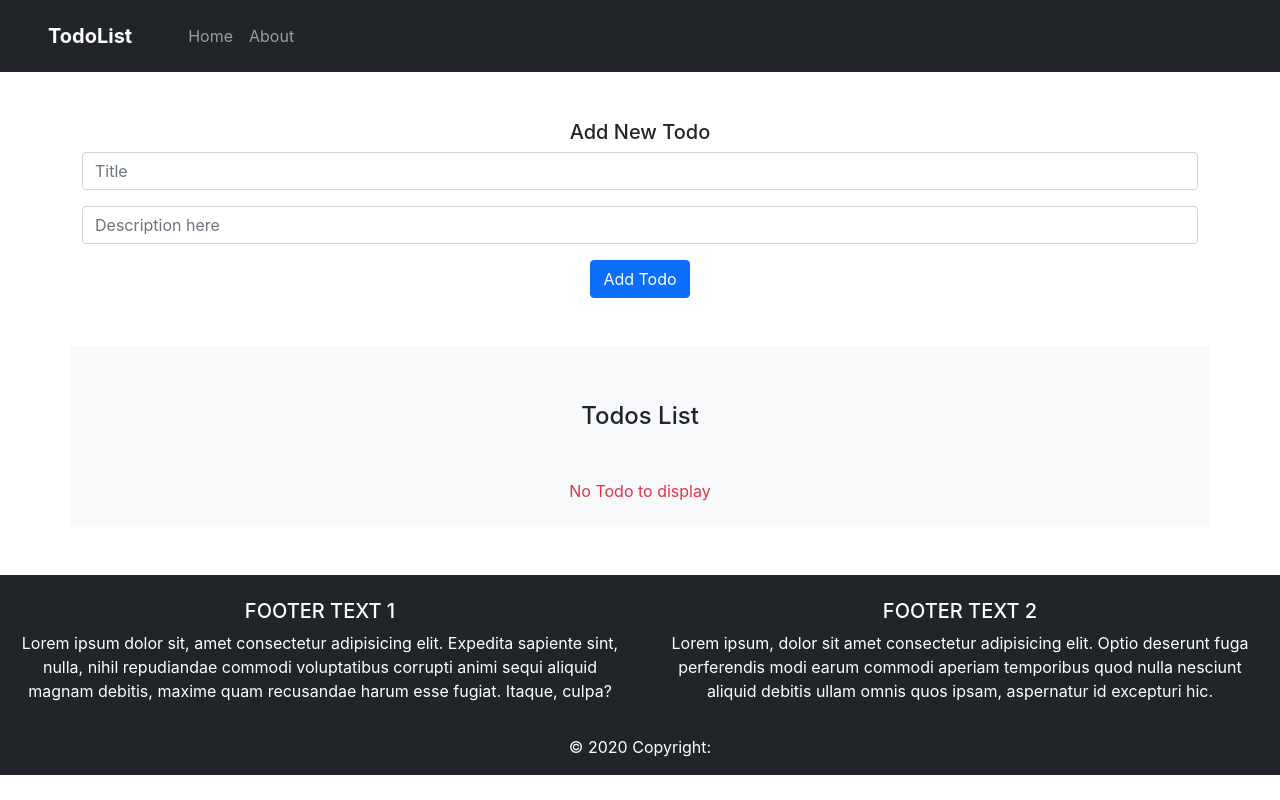
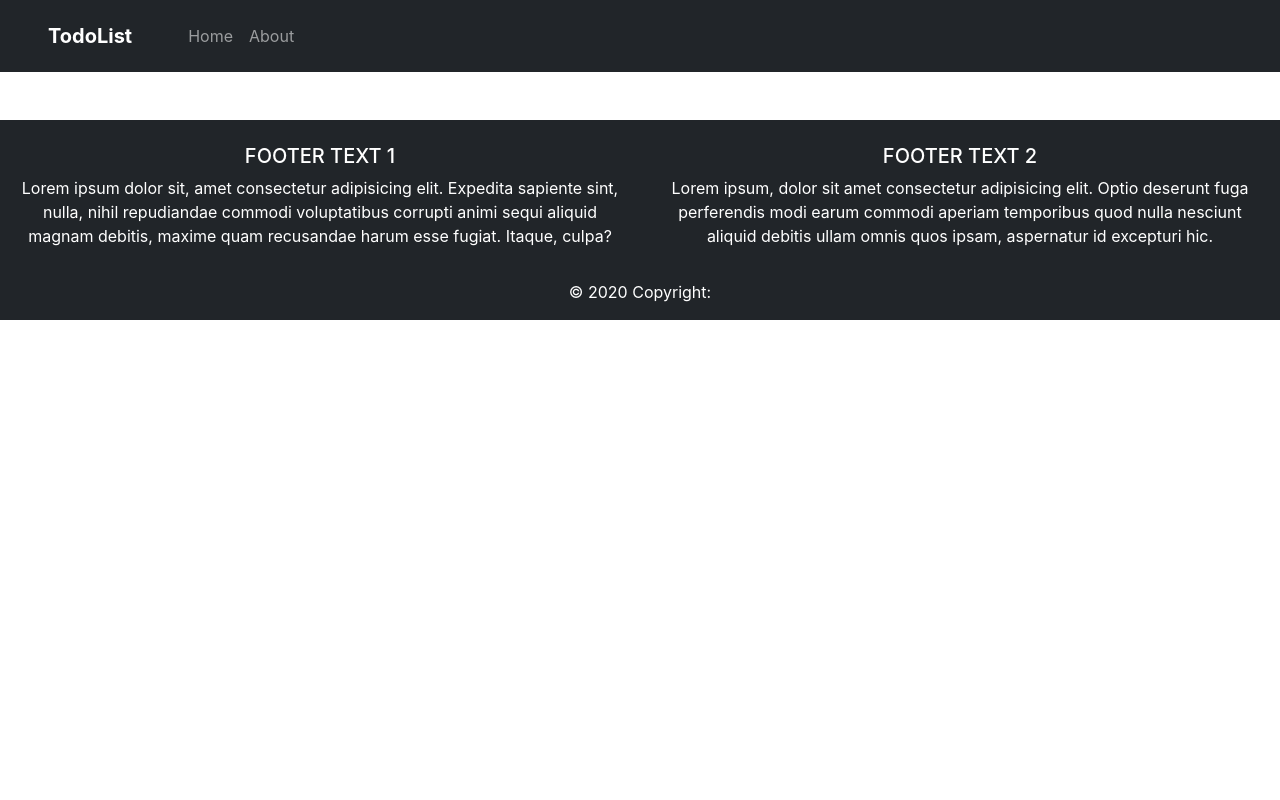
Before and after one commit to AtulAshishXalxo/TodoList-React, a React (Create React App) app: page / in a window 1280 px wide. Built offline with nearby package versions, Linux system fonts and the light colour scheme.

Commit message:
Update App.js

```diff
--- a/src/App.js
+++ b/src/App.js
@@ -79,7 +79,7 @@ function App() {
 
       <Switch>
 
-          <Route exact path="/" render={() =>{
+          <Route exact path="https://atulashishxalxo.github.io/TodoList-React/" render={() =>{
             return(
               <>
               <AddTodo addTodo={addTodo}/>
@@ -89,7 +89,7 @@ function App() {
           }}>
           </Route>
 
-          <Route exact path="/about">
+          <Route exact path="https://atulashishxalxo.github.io/TodoList-React/about">
             <About />
           </Route>
 
```
